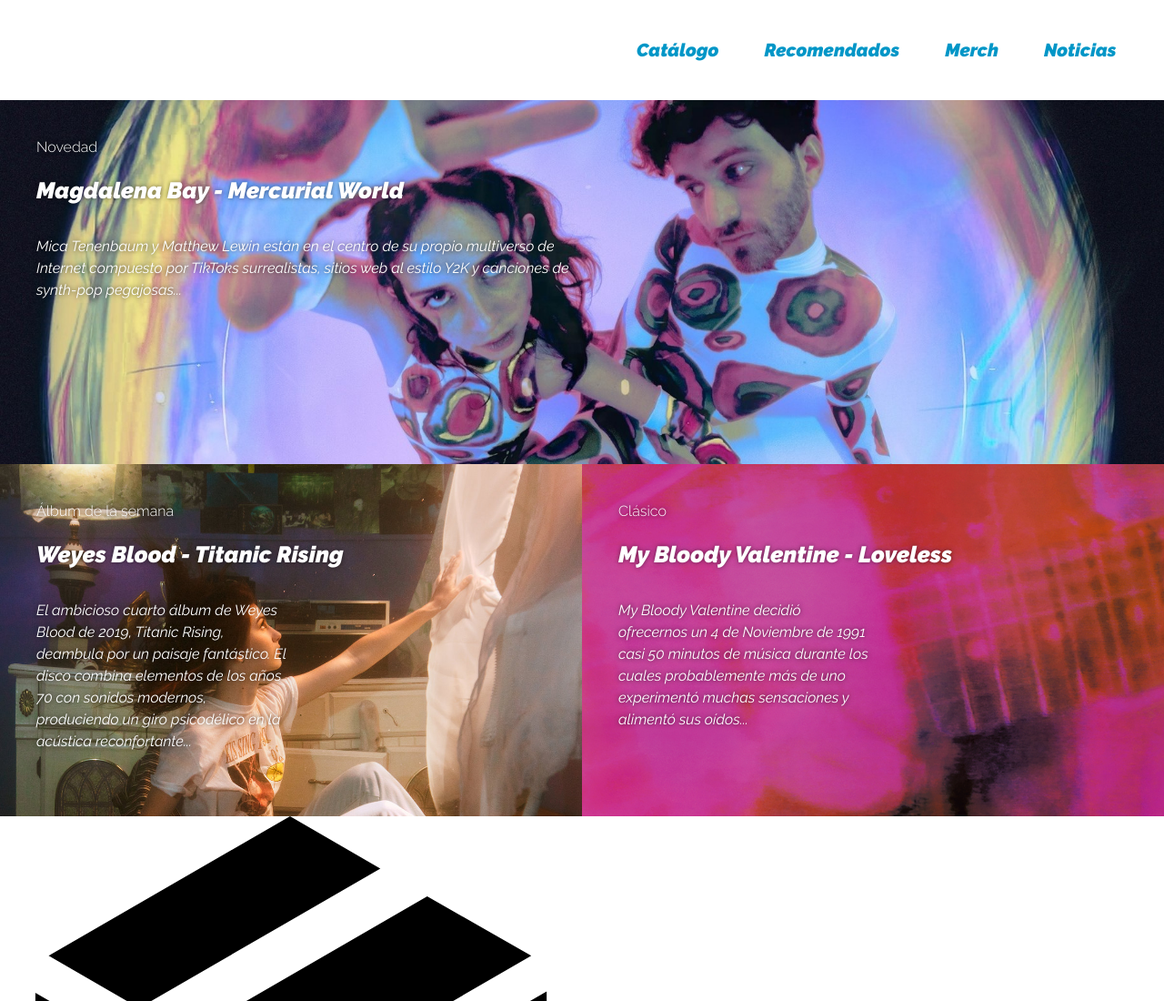
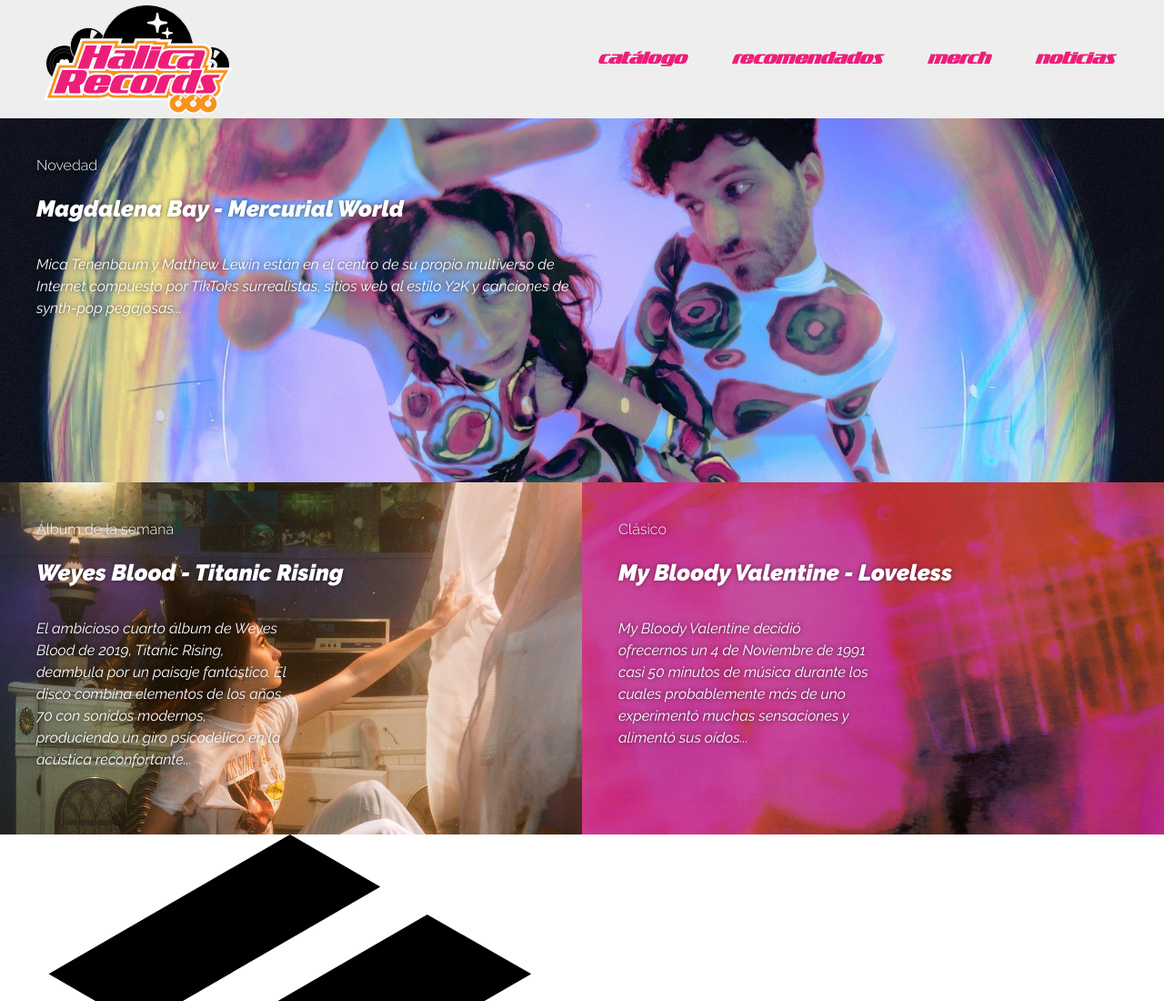
Before and after one commit to bhdiego/Halica_Bustamante, a website: page index.html in a window 1280 px wide. Shown: the top 1100 px of the page at 91% size. Drawn offline with nearby package versions, Linux system fonts and the light colour scheme.

Commit message:
Se añadió logo en archivo _nav

```diff
--- a/scss/_nav.scss
+++ b/scss/_nav.scss
@@ -1,14 +1,14 @@
 .navbar {
     grid-area: navbar;
-    background-color: transparent;
+    background-color: #eeeeee;
 
     .container-fluid {
 
-        #navbar-title {
-            font-size: 3rem;
-            color: $main-color;
-            font-weight: $black-weight;
+        .halica_logo {
+            height: 120px;
             padding: 0 4rem;
+            animation: pulse;
+            animation-duration: 3s;
         }
 
         .collapse {
@@ -20,10 +20,11 @@
                     padding: 0 2rem;
 
                     #nlt {
-                        color: $secondary-color;
-                        font-size: 2rem;
-                        font-weight: $black-weight;
+                        font-family: 'UltraHyper';
                         font-style: italic;
+                        text-transform: lowercase;
+                        color: $main-color;
+                        font-size: 2.7rem;
                     }
                 }
             }
@@ -31,20 +32,42 @@
     }
 }
 
+@media screen and (max-width: 1280px) {
+    .navbar {
+
+        .container-fluid {
+
+            .collapse {
+
+                .navbar-nav {
+
+                    .nav-item {
+
+                        #nlt {
+                            font-size: 2.1rem;
+                        }
+                    }
+                }
+            }
+        }
+    }
+}
+
+
 @media screen and (max-width: 576px) {
     .navbar {
 
         .container-fluid {
 
-            #navbar-title {
-                font-size: 2.5rem;
-                padding: 0 2rem;
+            .halica_logo {
+                height: 90px;
+                padding: 0 1rem;
             }
 
             .collapse {
 
                 .navbar-nav {
-                    padding: 0 3rem;
+                    padding: 0 4rem;
 
                     .nav-item {
                         padding: 0;
```
Also changed, not shown: css/style.css.
